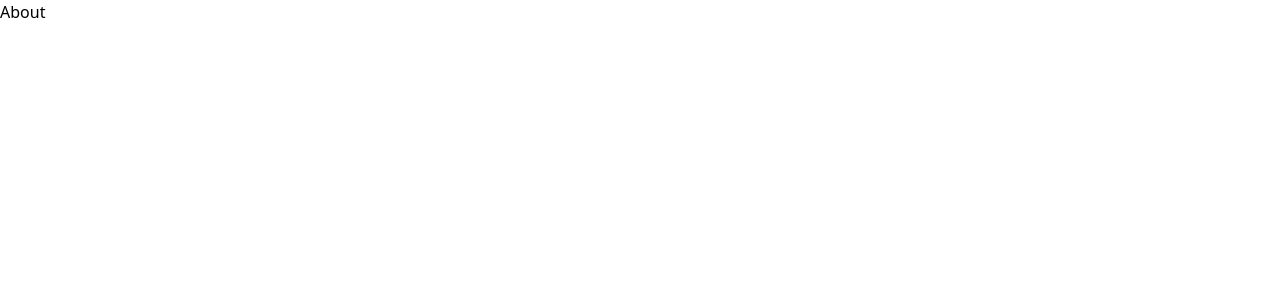
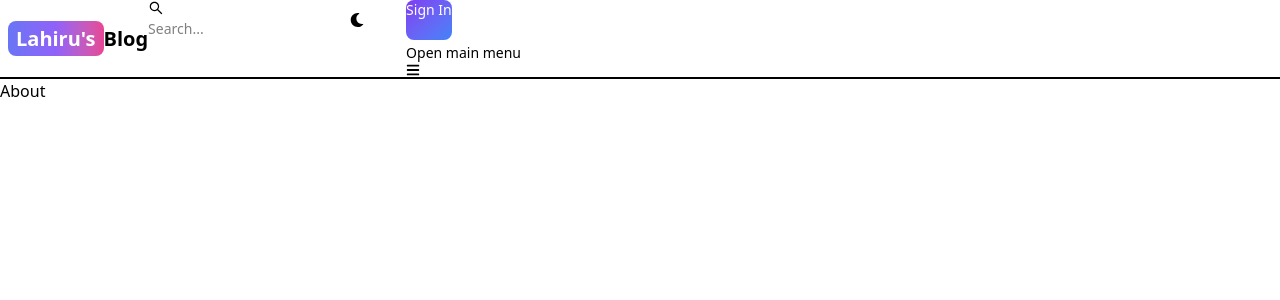
Before and after one commit to Lahirue202272/mern-blog, a React (Vite) app in the folder client/: page /about in a window 1280 px wide. Shown: the top 300 px of the page. Built offline with nearby package versions, Linux system fonts and the light colour scheme.

Commit message:
create the header section

```diff
--- a/client/package.json
+++ b/client/package.json
@@ -11,8 +11,11 @@
   },
   "dependencies": {
     "@tailwindcss/vite": "^4.1.18",
+    "flowbite": "^4.0.1",
+    "flowbite-react": "^0.12.15",
     "react": "^19.2.0",
     "react-dom": "^19.2.0",
+    "react-icons": "^5.5.0",
     "react-router-dom": "^7.11.0",
     "tailwindcss": "^4.1.18"
   },
--- a/client/src/App.jsx
+++ b/client/src/App.jsx
@@ -5,10 +5,12 @@
 import Dashboard from "./pages/Dashboard"
 import SignIn from "./pages/SignIn"
 import SignUp from "./pages/SignUp"
+import Header from "./components/Header"
 
 export default function App() {
   return (
     <BrowserRouter>
+      <Header />
       <Routes>
         <Route path="/" element={<Home />} />
         <Route path="/about" element={<About />} />
--- /dev/null
+++ b/client/src/components/Header.jsx
@@ -0,0 +1,46 @@
+import { Button, Navbar, TextInput, NavbarCollapse, NavbarLink, NavbarToggle } from "flowbite-react";
+import { Link, useLocation } from "react-router-dom";
+import { AiOutlineSearch } from "react-icons/ai";
+import { FaMoon } from "react-icons/fa";
+
+
+export default function Header() {
+  const path = useLocation().pathname;
+  return (
+    <Navbar className='border-b-2'>
+      <Link to="/" className="self-center whitespace-nowrap text-sm sm:text-xl font-semibold dark:text-white">
+        <span className="px-2 py-1 text-white rounded-lg bg-gradient-to-r from-indigo-500 via-purple-500 to-pink-500">
+          Lahiru's
+        </span>
+        Blog
+      </Link>
+      <form>
+        <TextInput
+          type="text"
+          placeholder="Search..."
+          rightIcon={AiOutlineSearch}
+          className="hidden lg:inline"
+        />
+      </form>
+      <Button className="w-18 h-10 lg:hidden" color= 'light' pill>
+        <AiOutlineSearch />
+      </Button>
+      <div className="flex gap-2 md:order-2">
+        <Button className="w-12 h-10 hidden sm:inline" color= 'light' pill>
+          <FaMoon />
+        </Button>
+        <Link to="/sign-in">
+          <Button className="bg-gradient-to-br from-purple-600 to-blue-500 text-white hover:bg-gradient-to-bl focus:ring-blue-300 dark:focus:ring-blue-800" >
+            Sign In
+          </Button>
+          <NavbarToggle />
+        </Link>
+      </div>
+      <NavbarCollapse>
+        <NavbarLink active={path === '/'} as={'div'}><Link to='/'>Home</Link></NavbarLink>
+        <NavbarLink active={path === '/about'} as={'div'}><Link to='/about'>About</Link></NavbarLink>
+        <NavbarLink active={path === '/projects'} as={'div'}><Link to='/projects'>Projects</Link></NavbarLink>
+      </NavbarCollapse>
+    </Navbar>
+  )
+}
--- a/client/src/index.css
+++ b/client/src/index.css
@@ -1 +1,3 @@
 @import "tailwindcss";
+@import "flowbite-react/plugin/tailwindcss";
+@source "../.flowbite-react/class-list.json";
--- a/client/vite.config.js
+++ b/client/vite.config.js
@@ -1,11 +1,9 @@
 import { defineConfig } from 'vite'
 import react from '@vitejs/plugin-react-swc'
 import tailwindcss from '@tailwindcss/vite'
+import flowbiteReact from "flowbite-react/plugin/vite";
 
 // https://vite.dev/config/
 export default defineConfig({
-  plugins: [
-    react(),
-    tailwindcss(),
-  ],
+  plugins: [react(), tailwindcss(), flowbiteReact()],
 })
```
Also changed, not shown: client/.flowbite-react/config.json (added), client/.flowbite-react/init.tsx (added), 2 other files (tests, documents, lock files or other folders).
